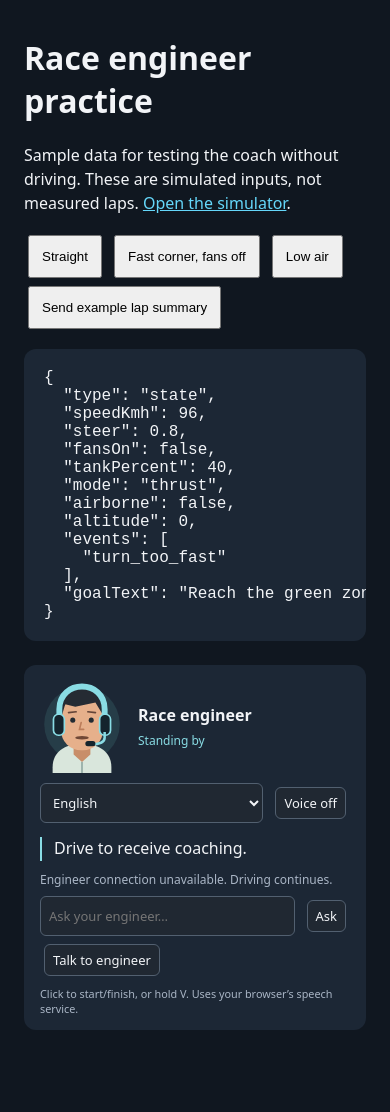
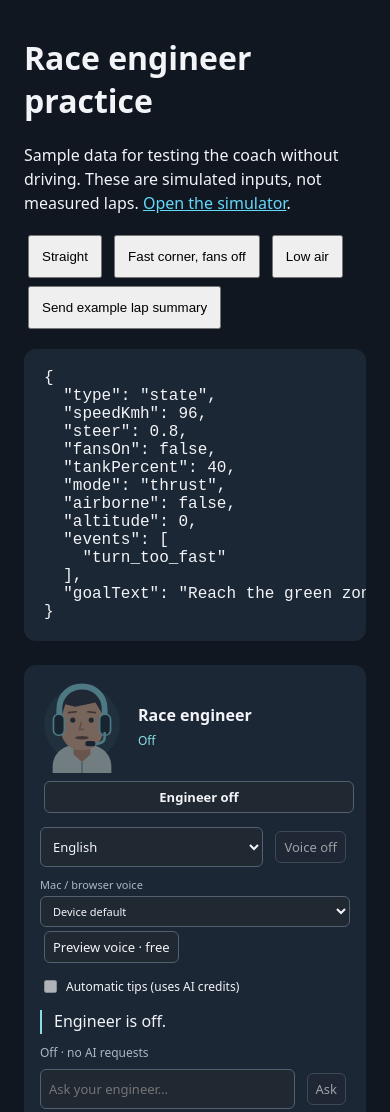
Before and after one commit to YuanYoshimi/roadster-sim, a website: page public/coach-lab.html in a window 390 px wide. Shown: the top 1112 px of the page. Before the commit the page ends 1066 px from the top, so only its background shows below. Drawn offline with Linux system fonts and the light colour scheme; no server answers.

Commit message:
Default engineer off, require paid coaching opt-in, and add free Mac voice selection

```diff
--- a/public/coach.css
+++ b/public/coach.css
@@ -5,6 +5,13 @@
 .engineer-mood { display: block; color: #89dce4; font-size: 12px; margin-top: 6px; }
 .engineer-controls { display: flex; gap: 8px; margin-top: 10px; }
 .engineer-controls select { flex: 1; }
+#engineer .engineer-power { width: 100%; margin-top: 8px; font-weight: 700; }
+#engineer .engineer-power[aria-pressed="true"] { border-color: #89dce4; color: #89dce4; }
+.engineer-voice-label { display: block; color: var(--muted, #abb5c4); font-size: 11px; margin-top: 10px; }
+#engineer .engineer-voice { display: block; width: 100%; margin-top: 4px; }
+.engineer-auto { display: flex; align-items: center; gap: 6px; font-size: 12px; margin: 10px 0; }
+#engineer .engineer-auto input { flex: none; }
+#engineer[data-expression="off"] .engineer-avatar { opacity: 0.45; }
 .engineer-mouth { transform-box: fill-box; transform-origin: center; }
 #engineer[data-expression="speaking"] .engineer-mouth { transform: scaleY(3); }
 #engineer[data-expression="listening"] .engineer-eyes { transform: translateY(-2px); }
--- a/public/coach.js
+++ b/public/coach.js
@@ -4,6 +4,7 @@ import { EngineerVoice, instantCallout } from "./voice.js";
 
 export class RaceEngineer {
   constructor() {
+    this.enabled = false;
     this.state = null;
     this.history = [];
     this.events = new Set();
@@ -40,9 +41,15 @@ export class RaceEngineer {
         </svg>
         <div><strong>Race engineer</strong><span class="engineer-mood">Standing by</span></div>
       </div>
+      <button type="button" class="engineer-power" aria-pressed="false">Engineer off</button>
       <div class="engineer-controls">
         <select aria-label="Engineer language"><option value="en">English</option><option value="ja">日本語</option></select>
         <button type="button" class="voice-toggle" aria-pressed="false">Voice off</button></div>
+      <label class="engineer-voice-label">Mac / browser voice
+        <select class="engineer-voice" aria-label="Speaking voice"><option value="">Device default</option></select>
+      </label>
+      <button type="button" class="voice-preview">Preview voice · free</button>
+      <label class="engineer-auto"><input type="checkbox"> Automatic tips (uses AI credits)</label>
       <p class="engineer-tip" aria-live="polite">Drive to receive coaching.</p>
       <div class="engineer-status" role="status">Waiting for driving data</div>
       <p class="engineer-question" hidden></p>
@@ -57,9 +64,34 @@ export class RaceEngineer {
     this.mood = this.panel.querySelector(".engineer-mood");
     this.questionText = this.panel.querySelector(".engineer-question");
     this.talk = this.panel.querySelector(".engineer-talk");
-    this.input = this.panel.querySelector("input");
+    this.power = this.panel.querySelector(".engineer-power");
+    this.autoTips = this.panel.querySelector(".engineer-auto input");
+    this.sendButton = this.panel.querySelector("form button");
+    this.voiceChoice = this.panel.querySelector(".engineer-voice");
+    this.previewButton = this.panel.querySelector(".voice-preview");
+    this.input = this.panel.querySelector("form input");
     this.input.maxLength = CONFIG.coach.maxQuestionLength;
     this.voice = new EngineerVoice(this.ask.bind(this), this.setStatus.bind(this));
+    try { this.voice.voiceName = window.localStorage.getItem("race-engineer-voice") || ""; } catch {}
+    this.power.addEventListener("click", function () {
+      this.setPower(!this.enabled);
+      this.power.blur();
+    }.bind(this));
+    this.voiceChoice.addEventListener("change", function () {
+      this.voice.voiceName = this.voiceChoice.value;
+      try { window.localStorage.setItem("race-engineer-voice", this.voice.voiceName); } catch {}
+      this.voice.clear();
+      this.voiceChoice.blur();
+    }.bind(this));
+    this.populateVoices();
+    this.previewButton.disabled = !("speechSynthesis" in window);
+    this.previewButton.addEventListener("click", function () {
+      this.voice.preview(this.language.value);
+      this.previewButton.blur();
+    }.bind(this));
+    if (window.speechSynthesis?.addEventListener) {
+      window.speechSynthesis.addEventListener("voiceschanged", this.populateVoices.bind(this));
+    }
     const toggle = this.panel.querySelector(".voice-toggle");
     this.voiceToggle = toggle;
     toggle.addEventListener("click", function () {
@@ -101,14 +133,59 @@ export class RaceEngineer {
     window.addEventListener("blur", function () { this.voice.stopListening(true); }.bind(this));
     // Yuan can dispatch this event after analysis without importing game internals.
     window.addEventListener("race:lap-summary", function (event) { this.addLapSummary(event.detail); }.bind(this));
+    this.setPower(false);
+  }
+
+  populateVoices() {
+    const selected = this.voice.voiceName || this.voiceChoice.value;
+    this.voiceChoice.replaceChildren();
+    const defaultOption = document.createElement("option");
+    defaultOption.value = "";
+    defaultOption.textContent = "Device default";
+    this.voiceChoice.appendChild(defaultOption);
+    for (const voice of window.speechSynthesis?.getVoices?.() || []) {
+      if (!voice.lang.startsWith("en") && !voice.lang.startsWith("ja")) continue;
+      const option = document.createElement("option");
+      option.value = voice.voiceURI || voice.name;
+      option.textContent = voice.name + " · " + voice.lang;
+      this.voiceChoice.appendChild(option);
+    }
+    this.voiceChoice.value = selected;
+  }
+
+  setPower(enabled) {
+    this.enabled = enabled;
+    this.invalidate();
+    this.events.clear();
+    this.previousEvents.clear();
+    this.lastRequest = -Infinity;
+    this.lastTip = "";
+    if (!enabled) {
+      this.voice.setEnabled(false);
+      this.voiceToggle.textContent = "Voice off";
+      this.voiceToggle.setAttribute("aria-pressed", "false");
+      this.autoTips.checked = false;
+      this.tip.textContent = "Engineer is off.";
+    } else {
+      this.tip.textContent = "Ask your engineer for advice.";
+    }
+    this.power.textContent = enabled ? "Engineer on" : "Engineer off";
+    this.power.setAttribute("aria-pressed", String(enabled));
+    this.voiceToggle.disabled = !enabled;
+    this.talk.disabled = !enabled || !this.voice.recognition;
+    this.input.disabled = !enabled;
+    this.sendButton.disabled = !enabled;
+    this.autoTips.disabled = !enabled;
+    this.setStatus(enabled ? "Ask a question, or enable automatic tips." : "Off · no AI requests");
   }
 
   setStatus(text) {
-    this.status.textContent = text;
+    this.status.textContent = this.enabled ? text : "Off · no AI requests";
     this.refreshFace();
   }
 
   startConversation() {
+    if (!this.enabled) return;
     if (this.paused || !this.state) {
       this.setStatus("Choose Free drive before talking to your engineer.");
       return;
@@ -124,7 +201,10 @@ export class RaceEngineer {
   refreshFace() {
     let expression = "idle";
     let label = "Standing by";
-    if (this.voice?.listening) {
+    if (!this.enabled) {
+      expression = "off";
+      label = "Off";
+    } else if (this.voice?.listening) {
       expression = "listening";
       label = "Listening to you";
     } else if (this.voice?.current) {
@@ -136,6 +216,7 @@ export class RaceEngineer {
     }
     this.panel.dataset.expression = expression;
     this.mood.textContent = label;
+    this.previewButton.disabled = !("speechSynthesis" in window) || this.voice?.listening;
     if (this.voice?.recognition) {
       this.talk.textContent = this.voice.stopping ? "Sending question…" : this.voice.listening ? "Finish talking" : "Talk to engineer";
       this.talk.setAttribute("aria-pressed", String(this.voice.listening));
@@ -160,7 +241,7 @@ export class RaceEngineer {
     this.lastRequest = -Infinity;
     this.lastTip = "";
     this.needsLapFeedback = false;
-    this.tip.textContent = "Drive to receive coaching.";
+    this.tip.textContent = this.enabled ? "Ask your engineer for advice." : "Engineer is off.";
     this.questionText.hidden = true;
     this.setStatus("Waiting for driving data");
   }
@@ -176,6 +257,7 @@ export class RaceEngineer {
     if (paused && !this.paused) this.invalidate();
     this.paused = paused;
     this.state = state;
+    if (!this.enabled) return;
     const newEvents = [];
     for (const event of state.events || []) {
       if (!this.previousEvents.has(event)) newEvents.push(event);
@@ -197,13 +279,14 @@ export class RaceEngineer {
       const question = this.queuedQuestion;
       this.queuedQuestion = "";
       this.request(question);
-    } else if (this.needsLapFeedback || performance.now() - this.lastRequest >= CONFIG.coach.intervalMs) {
+    } else if (this.autoTips.checked && (this.needsLapFeedback || performance.now() - this.lastRequest >= CONFIG.coach.intervalMs)) {
       this.needsLapFeedback = false;
       this.request();
     }
   }
 
   ask(question) {
+    if (!this.enabled) return;
     question = question.trim().slice(0, CONFIG.coach.maxQuestionLength);
     if (!question) return;
     if (!this.state || this.paused) {
@@ -221,6 +304,7 @@ export class RaceEngineer {
   }
 
   async request(question = "") {
+    if (!this.enabled || !this.state || this.paused || this.controller) return;
     const generation = this.generation;
     const controller = new AbortController();
     this.controller = controller;
@@ -233,7 +317,7 @@ export class RaceEngineer {
     try {
       const response = await fetch("/api/coach", {
         method: "POST", headers: { "Content-Type": "application/json" }, signal: controller.signal,
-        body: JSON.stringify({ state: state, lang: lang, history: this.history, question: question }),
+        body: JSON.stringify({ enabled: true, state: state, lang: lang, history: this.history, question: question }),
       });
       if (!response.ok) throw new Error("coach_unavailable");
       const tip = await response.json();
--- a/public/voice.js
+++ b/public/voice.js
@@ -15,6 +15,7 @@ export function instantCallout(events, lang) {
 export class EngineerVoice {
   constructor(onQuestion, onStatus) {
     this.enabled = false;
+    this.voiceName = "";
     this.pending = null;
     this.current = null;
     this.utterance = null;
@@ -91,10 +92,25 @@ export class EngineerVoice {
     }
     if (paused || this.listening || (!safe && !message.urgent)) return;
     this.pending = null;
+    this.speak(message);
+  }
+
+  preview(lang) {
+    if (!("speechSynthesis" in window) || this.listening) return;
+    this.clear();
+    this.speak({ text: lang === "ja" ? "無線チェック。レースエンジニアの準備ができています。" : "Radio check. Your race engineer is ready.", lang: lang, expires: performance.now() + CONFIG.coach.tipLifetimeMs });
+  }
+
+  speak(message) {
     this.current = message;
     const speech = new SpeechSynthesisUtterance(message.text);
     this.utterance = speech;
     speech.lang = message.lang === "ja" ? "ja-JP" : "en-US";
+    const availableVoices = window.speechSynthesis.getVoices?.() || [];
+    const selectedVoice = availableVoices.find(function (voice) {
+      return (voice.voiceURI || voice.name) === this.voiceName && voice.lang.startsWith(message.lang);
+    }.bind(this));
+    if (selectedVoice) speech.voice = selectedVoice;
     speech.rate = CONFIG.coach.speechRate;
     speech.onend = speech.onerror = function () {
       if (this.utterance === speech) {
```
Also changed, not shown: docs/coach-integration.md (+7 -3 lines), server/ai.js (+17 -3 lines), test/coach-power.test.js (added, +108 -0 lines), README.md.
